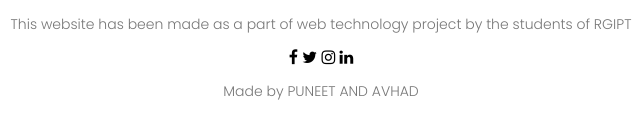
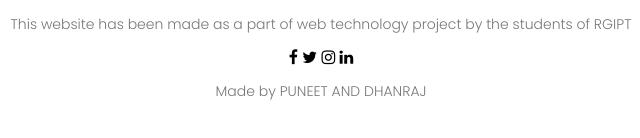
Before and after one commit to Puneetprashar/naukri_dhundo, a plain HTML site: page index.html in a window 1280 px wide. Shown: the part 2155-2293 px from the top of the page, 319-959 px from the left. Drawn offline with Linux system fonts and the light colour scheme.

Commit message:
Update index.html

```diff
--- a/index.html
+++ b/index.html
@@ -66,7 +66,7 @@
 <i class="fa fa-instagram"></i>
 <i class="fa fa-linkedin"></i>
     </div>
-<p>Made by PUNEET AND AVHAD </p>
+<p>Made by PUNEET AND DHANRAJ </p>
 </section>
 
 <script>
```
